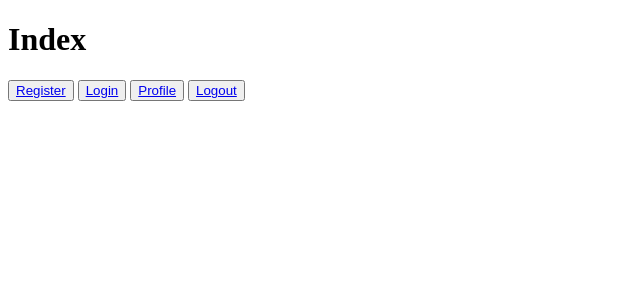
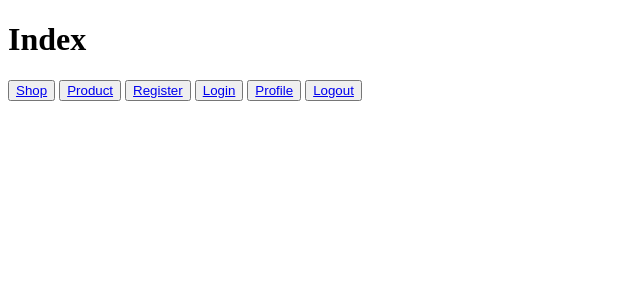
Before and after one commit to romain-chazaut/my-little-mvc, a PHP site: page /my-little-mvc/ in a window 1280 px wide. Shown: the top 300 px of the page, without its empty margins (0-640 px from the left). Run offline with PHP 8.4, Linux system fonts and the light colour scheme.

Commit message:
add redirection button

```diff
--- a/View/profile.php
+++ b/View/profile.php
@@ -66,7 +66,7 @@ if (isset($_SESSION['user'])) {
         <?php } ?>
 
         <button class="home-button">
-            <a href="index.php">Home</a>
+            <a href="../index.php">Home</a>
         </button>
     </body>
 </html>
--- a/View/shop.php
+++ b/View/shop.php
@@ -29,7 +29,11 @@ $totalPages = ceil($totalProducts / 5);
     <title>RAM SHOP</title>
 </head>
 <body>
+
     <h1>Produits Paginés</h1>
+    <button class="home-button">
+        <a href="../index.php">home</a>
+    </button>
     <table>
         <thead>
             <tr>
--- a/index.php
+++ b/index.php
@@ -27,20 +27,28 @@ if (isset($_SESSION['user'])) {
     <body>
         <h1>Index</h1>
 
+        <button class="shop-button">
+            <a href="View/shop.php">Shop</a>
+        </button>
+
+        <button class="product-button">
+            <a href="View/product.php">Product</a>
+        </button>
+
         <button class="register-button">
-            <a href="register.php">Register</a>
+            <a href="View/register.php">Register</a>
         </button>
 
         <button class="login-button">
-            <a href="login.php">Login</a>
+            <a href="View/login.php">Login</a>
         </button>
 
         <button class="profile-button">
-            <a href="profile.php">Profile</a>
+            <a href="View/profile.php">Profile</a>
         </button>
 
         <button class="logout-button">
-            <a href="./logout.php">Logout</a>
+            <a href="View/logout.php">Logout</a>
         </button>
 
         <?php if (isset($_SESSION['success'])) { ?>
```
